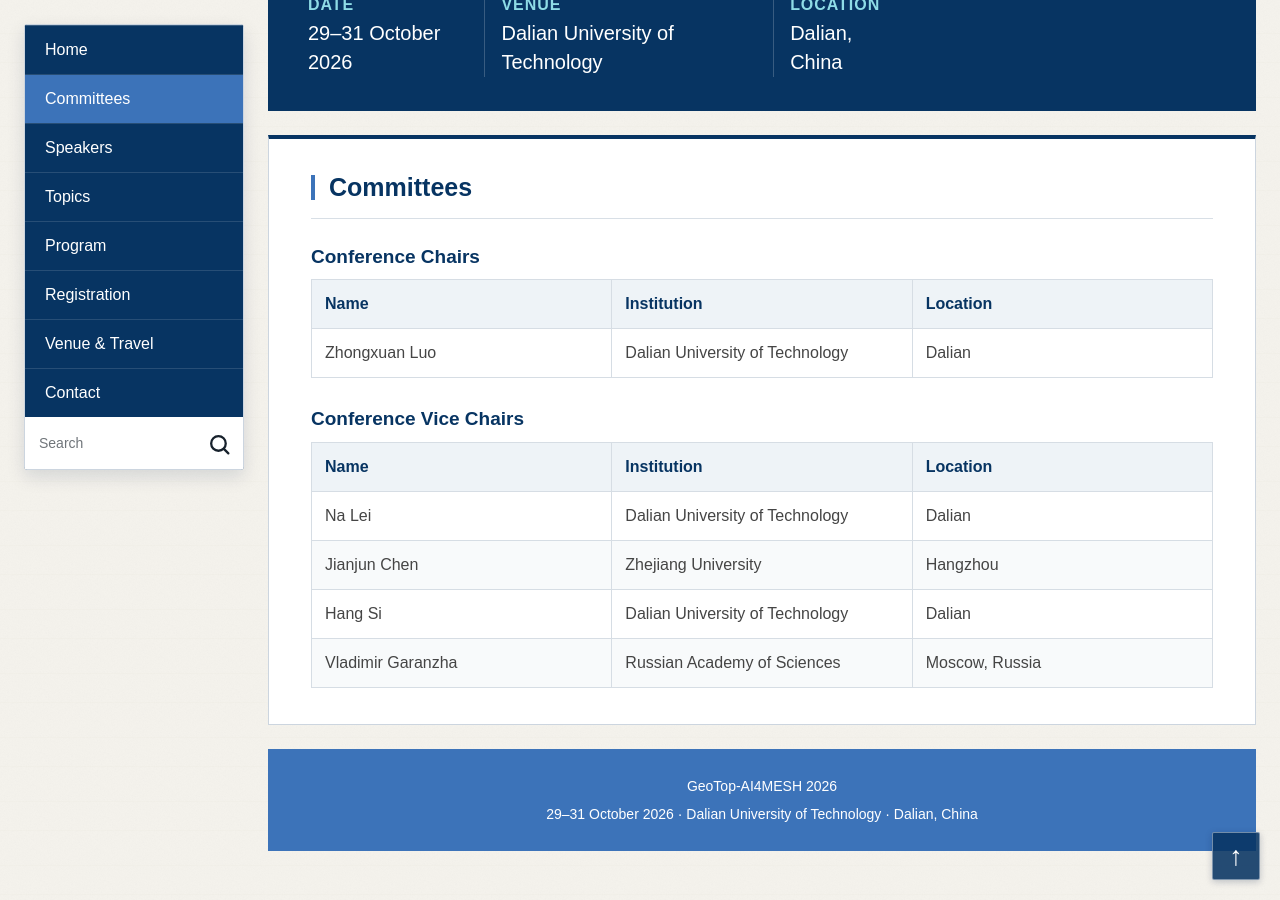
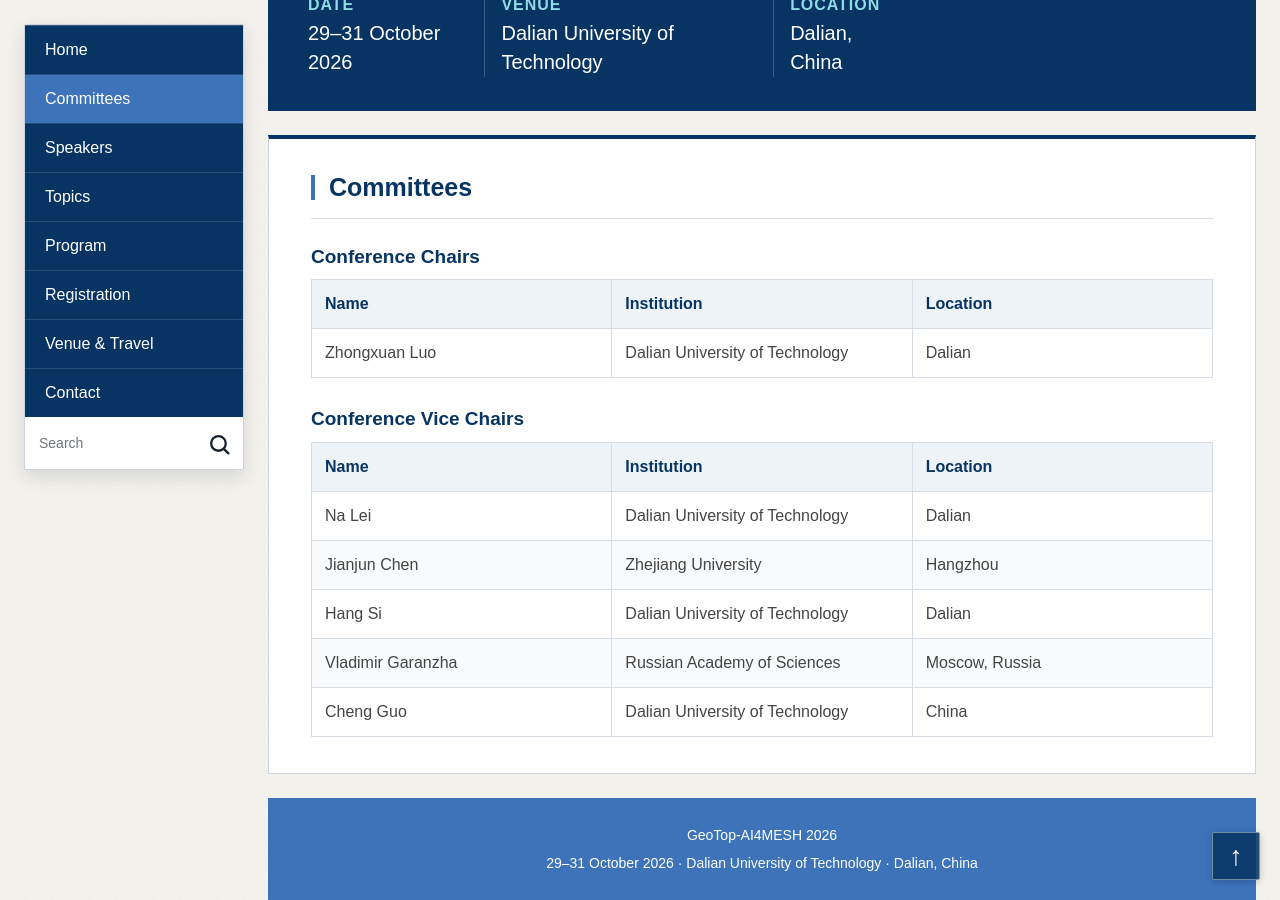
Before and after one commit to FHCCT/AI4MESH-WEB, a Jekyll site: the page built from committees.md, in a window 1280 px wide and 900 px high, scrolled down 880 px. Built offline with Jekyll 4.4.1, drawn with Linux system fonts in a browser that asks for light colours.

Commit message:
Add Cheng Guo as vice chair

```diff
--- a/_data/conference.yml
+++ b/_data/conference.yml
@@ -69,6 +69,10 @@
     initials: "VG"
     institution: "Russian Academy of Sciences"
     location: "Moscow, Russia"
+  - name: "Cheng Guo"
+    initials: "CG"
+    institution: "Dalian University of Technology"
+    location: "China"
 topics:
   - "AI-Driven Meshing"
   - "Computational Geometry"
```
